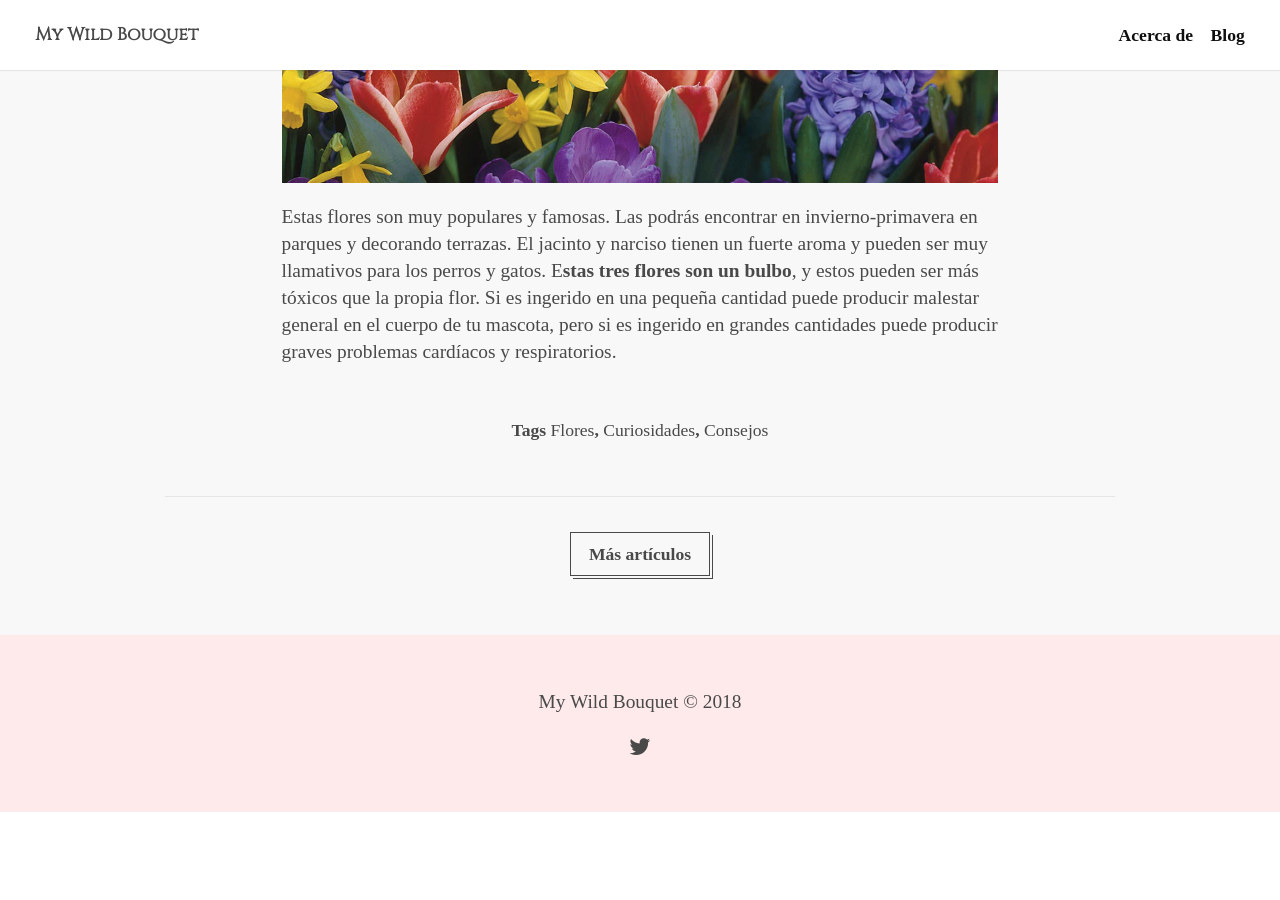
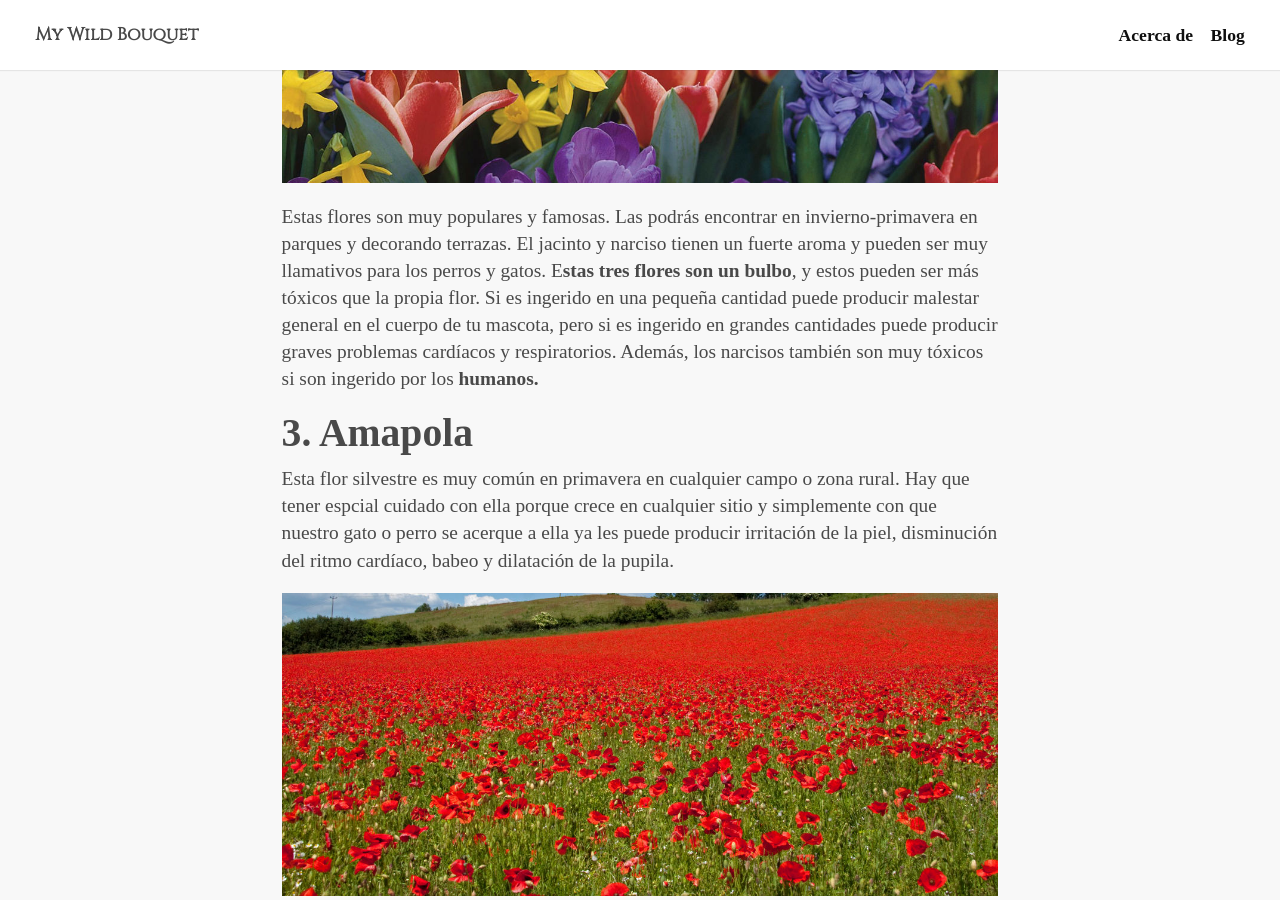
Before and after one commit to keyvanakbary/ramosilvestre.com, a Jekyll site: the page built from src/_posts/2018-01-30-flores-venenosas-para-tu-mascota.md, in a window 1280 px wide and 900 px high, scrolled down 2295 px. Built offline with Jekyll 4.4.1, drawn with Linux system fonts in a browser that asks for light colours; some web fonts are replaced; before the commit the page ends 3107 px from its top, so only the background shows below that.

Commit message:
Update 2018-01-30-flores-venenosas-para-tu-mascota.md

```diff
--- a/src/_posts/2018-01-30-flores-venenosas-para-tu-mascota.md
+++ b/src/_posts/2018-01-30-flores-venenosas-para-tu-mascota.md
@@ -25,4 +25,11 @@ Esta bella planta florece principalmente en primavera-verano y suele ser **muy c
 
 ![Flores venenosas para tu mascota](/assets/images/posts/tulipanes-jacintos-narcisos-toxicos-para-mascotas.jpg)
 
-Estas flores son muy populares y famosas. Las podrás encontrar en invierno-primavera en parques y decorando terrazas. El jacinto y narciso tienen un fuerte aroma y pueden ser muy llamativos para los perros y gatos. E**stas tres flores son un bulbo**, y estos pueden ser más tóxicos que la propia flor. Si es ingerido en una pequeña cantidad puede producir malestar general en el cuerpo de tu mascota, pero si es ingerido en grandes cantidades puede producir graves problemas cardíacos y respiratorios.
+Estas flores son muy populares y famosas. Las podrás encontrar en invierno-primavera en parques y decorando terrazas. El jacinto y narciso tienen un fuerte aroma y pueden ser muy llamativos para los perros y gatos. E**stas tres flores son un bulbo**, y estos pueden ser más tóxicos que la propia flor. Si es ingerido en una pequeña cantidad puede producir malestar general en el cuerpo de tu mascota, pero si es ingerido en grandes cantidades puede producir graves problemas cardíacos y respiratorios. Además, los narcisos también son muy tóxicos si son ingerido por los **humanos.**
+
+
+## 3. Amapola
+
+Esta flor silvestre es muy común en primavera en cualquier campo o zona rural. Hay que tener espcial cuidado con ella porque crece en cualquier sitio y simplemente con que nuestro gato o perro se acerque a ella ya les puede producir irritación de la piel, disminución del ritmo cardíaco, babeo y dilatación de la pupila.
+
+![Flores venenosas para tu mascota](/assets/images/posts/amapola-toxica-para-mascotas.jpg)
```
